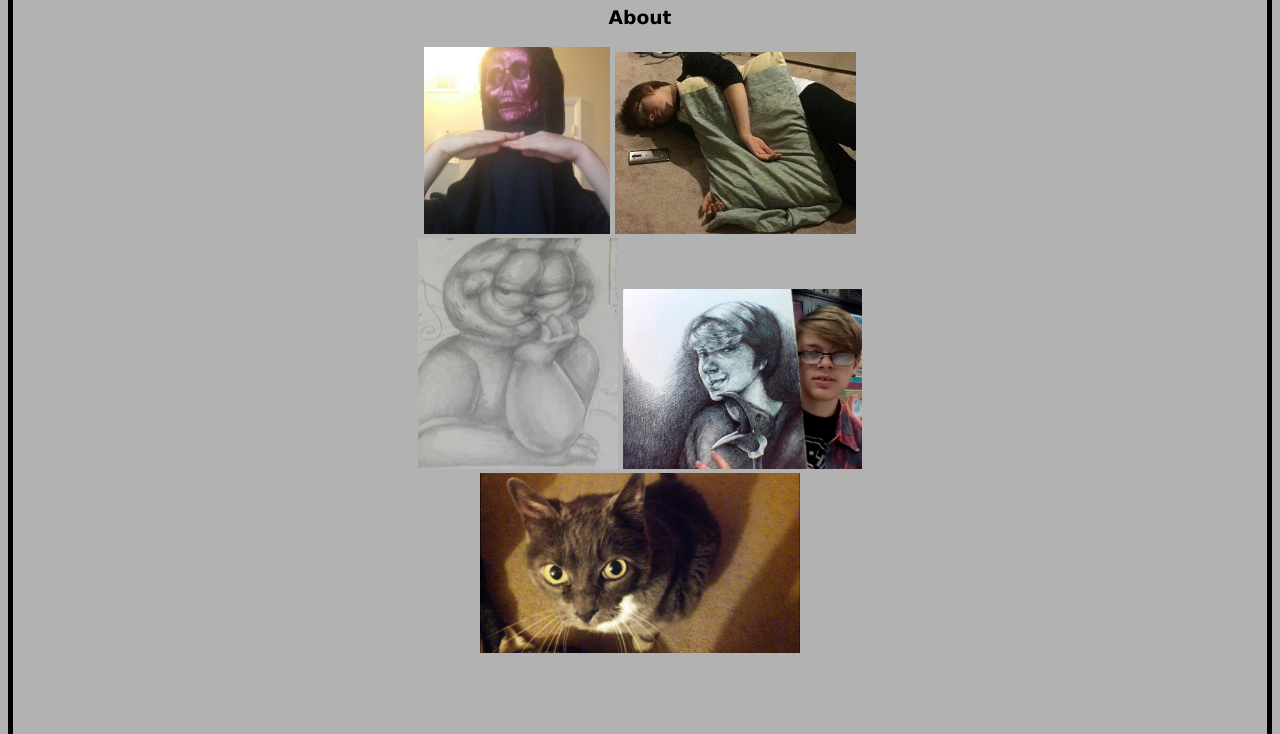
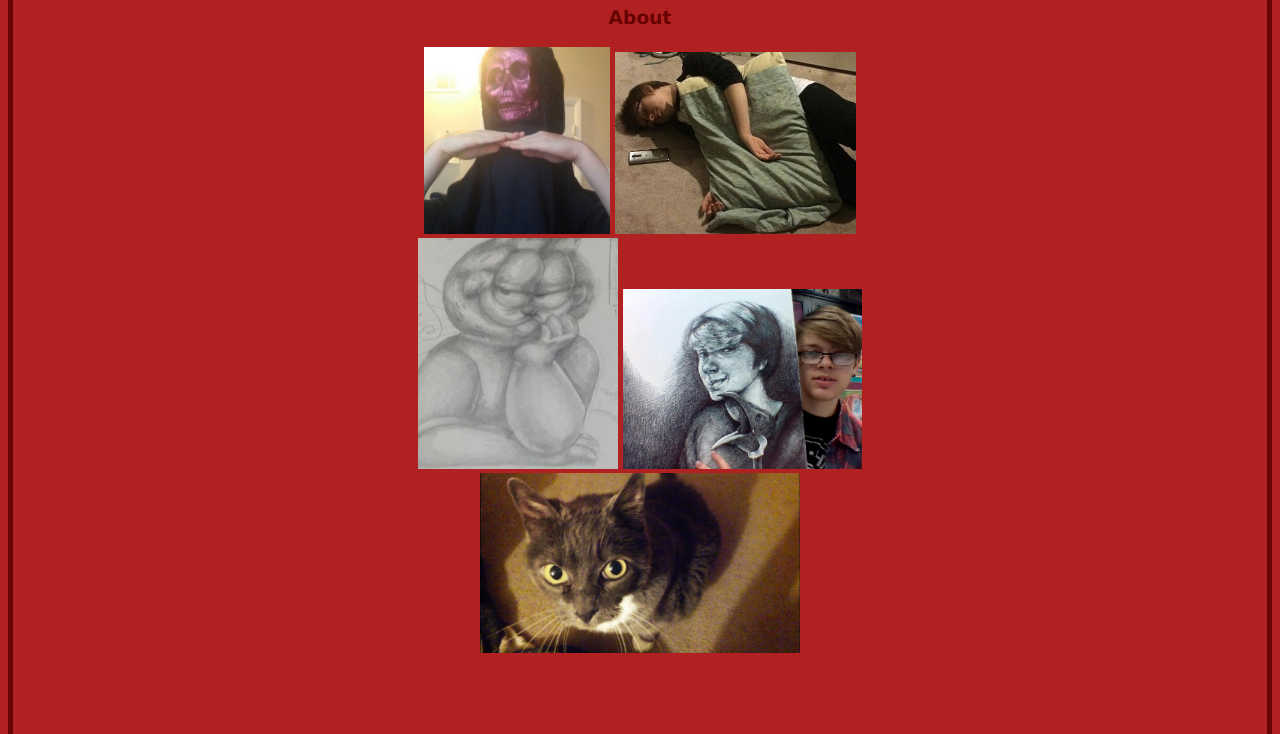
Before and after one commit to bsnell136/Benjamin-Aaron-Digital-Commissions, a plain HTML site: page index.html in a window 1280 px wide. Shown: the part 343-1077 px from the top of the page. Drawn offline with Linux system fonts and the light colour scheme.

Commit message:
Update style.css

```diff
--- a/style.css
+++ b/style.css
@@ -1,8 +1,11 @@
 #jj {
-  background-color: #b2b2b2;
+  background-color: #b22121;
   border: 5px solid;
   font-family: verdana;
 }
 #title {
   font-family: verane light;
 }
+body {
+  color: #680303;
+}
```
